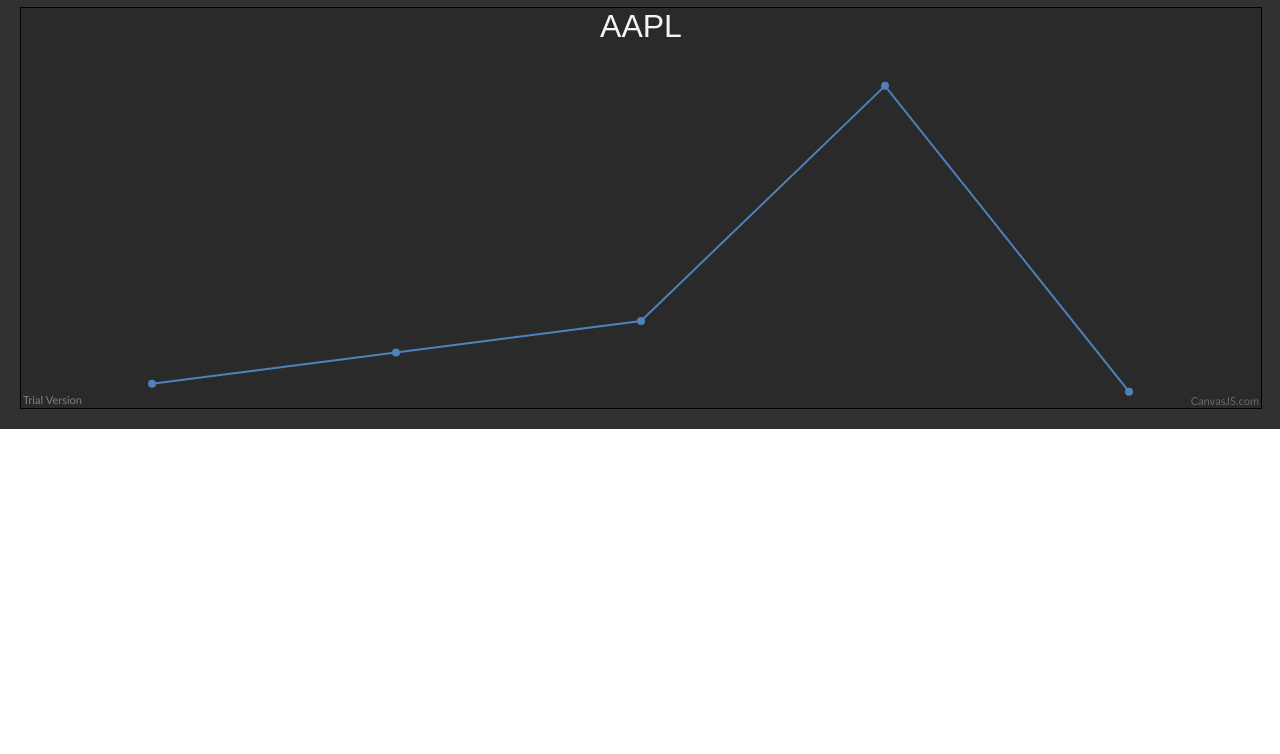
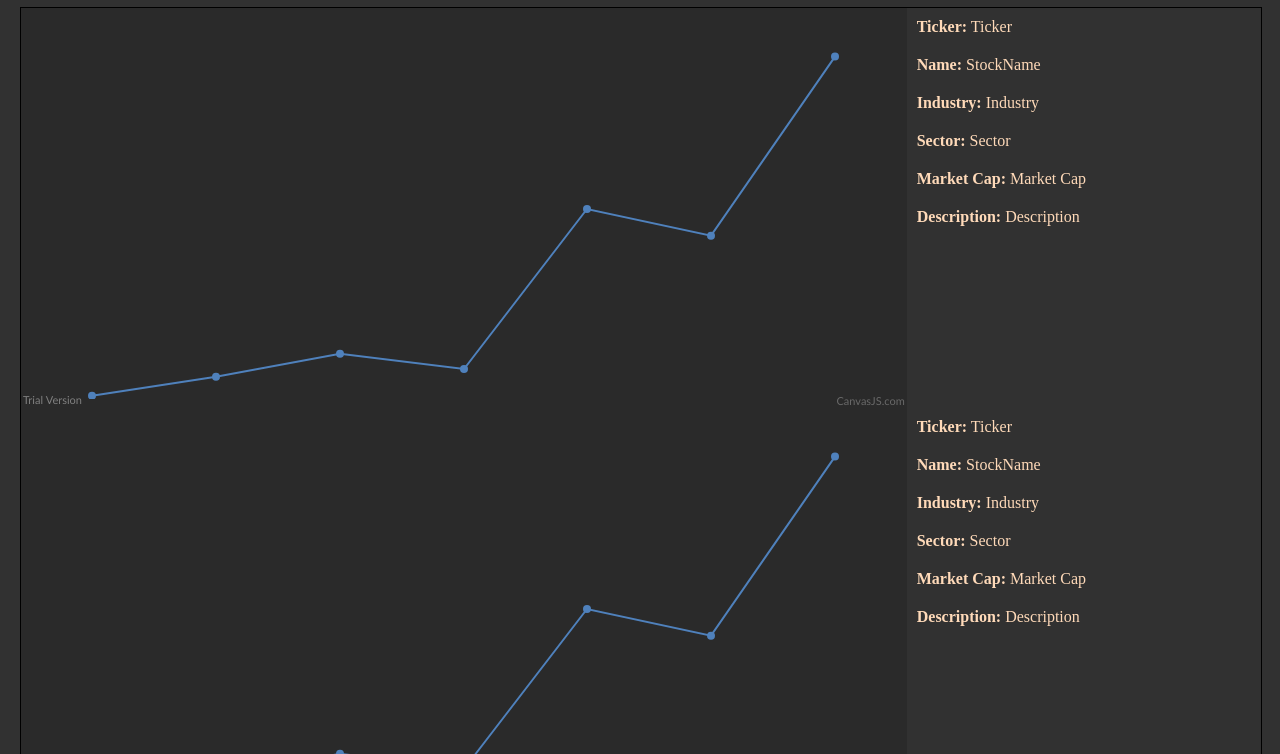
Before and after one commit to Aitori/stock-screener-frontend, a React app: page / in a window 1280 px wide. Shown: the part 46-800 px from the top of the page. Built offline with nearby package versions, Linux system fonts and the light colour scheme.

Commit message:
more template vibes

```diff
--- a/public/index.html
+++ b/public/index.html
@@ -10,34 +10,11 @@
       content="Web site created using create-react-app"
     />
     <link rel="apple-touch-icon" href="%PUBLIC_URL%/logo192.png" />
-    <!--
-      manifest.json provides metadata used when your web app is installed on a
-      user's mobile device or desktop. See https://developers.google.com/web/fundamentals/web-app-manifest/
-    -->
     <link rel="manifest" href="%PUBLIC_URL%/manifest.json" />
-    <!--
-      Notice the use of %PUBLIC_URL% in the tags above.
-      It will be replaced with the URL of the `public` folder during the build.
-      Only files inside the `public` folder can be referenced from the HTML.
-
-      Unlike "/favicon.ico" or "favicon.ico", "%PUBLIC_URL%/favicon.ico" will
-      work correctly both with client-side routing and a non-root public URL.
-      Learn how to configure a non-root public URL by running `npm run build`.
-    -->
-    <title>React App</title>
+    <title>Stock Screener</title>
   </head>
   <body>
     <noscript>You need to enable JavaScript to run this app.</noscript>
     <div id="root"></div>
-    <!--
-      This HTML file is a template.
-      If you open it directly in the browser, you will see an empty page.
-
-      You can add webfonts, meta tags, or analytics to this file.
-      The build step will place the bundled scripts into the <body> tag.
-
-      To begin the development, run `npm start` or `yarn start`.
-      To create a production bundle, use `npm run build` or `yarn build`.
-    -->
   </body>
 </html>
--- a/src/app/index.js
+++ b/src/app/index.js
@@ -2,8 +2,8 @@ import React from "react";
 import "./styles.scss";
 // component imports
 import Button from "../components/button";
-import Chart from "../components/chart";
-
+import Stock from "../components/stock";
+import data from "../tempdata";
 const App = () => {
   return (
     <div className="app">
@@ -14,7 +14,9 @@ const App = () => {
         </Button>
       </div>
       <div className="app-content">
-        <Chart />
+        {data.map((e) => {
+          return <Stock key={e.ticker} {...e}/>;
+        })}
       </div>
     </div>
   );
--- a/src/components/chart/index.js
+++ b/src/components/chart/index.js
@@ -1,12 +1,11 @@
 import React from "react";
 import CanvasJSReact from "../../lib/canvasjs.react";
 
-const Chart = () => {
+const Chart = (props) => {
   let CanvasJSChart = CanvasJSReact.CanvasJSChart;
+  const dataPoints =
+    props.priceData == null ? [{ x: 0, y: 0 }] : props.priceData;
   const options = {
-    title: {
-      text: "AAPL",
-    },
     theme: "dark1",
     axisX: {
       gridThickness: 0,
@@ -39,13 +38,7 @@ const Chart = () => {
     data: [
       {
         type: "line",
-        dataPoints: [
-          { label: "2012", y: 10 },
-          { label: "2015", y: 30 },
-          { label: "2018", y: 50 },
-          { label: "2021", y: 200 },
-          { label: "2024", y: 5 },
-        ],
+        dataPoints: dataPoints,
       },
     ],
   };
--- a/src/components/stock/index.js
+++ b/src/components/stock/index.js
@@ -0,0 +1,33 @@
+import React from "react";
+import Chart from "../chart";
+import "./styles.scss";
+
+const Stock = (props) => {
+  return (
+    <div className="stock">
+      <Chart priceData={props.priceData} />
+      <div className="stock-info-box">
+        <div className="stock-info">
+          <b>Ticker:</b> {props.ticker}
+        </div>
+        <div className="stock-info">
+          <b>Name:</b> {props.name}
+        </div>
+        <div className="stock-info">
+          <b>Industry:</b> {props.industry}
+        </div>
+        <div className="stock-info">
+          <b>Sector:</b> {props.sector}
+        </div>
+        <div className="stock-info">
+          <b>Market Cap:</b> {props.market_cap}
+        </div>
+        <div className="stock-info">
+          <b>Description:</b> {props.description}
+        </div>
+      </div>
+    </div>
+  );
+};
+
+export default Stock;
--- a/src/components/stock/styles.scss
+++ b/src/components/stock/styles.scss
@@ -0,0 +1,16 @@
+.stock {
+  display: flex;
+  flex-direction: row;
+
+  color: peachpuff;
+
+  &-info-box {
+    display: flex;
+    flex-direction: column;
+    width: 40%;
+  }
+
+  &-info {
+    padding: 10px;
+  }
+}
--- /dev/null
+++ b/src/tempdata.js
@@ -0,0 +1,89 @@
+const data = [
+  {
+    name: "StockName",
+    ticker: "Ticker",
+    industry: "Industry",
+    sector: "Sector",
+    market_cap: "Market Cap",
+    description: "Description",
+    priceData: [
+      { x: 0, y: 1 },
+      { x: 1, y: 6 },
+      { x: 2, y: 12 },
+      { x: 3, y: 8 },
+      { x: 4, y: 50 },
+      { x: 5, y: 43 },
+      { x: 6, y: 90 },
+    ],
+  },
+  {
+    name: "StockName",
+    ticker: "Ticker",
+    industry: "Industry",
+    sector: "Sector",
+    market_cap: "Market Cap",
+    description: "Description",
+    priceData: [
+      { x: 0, y: 1 },
+      { x: 1, y: 6 },
+      { x: 2, y: 12 },
+      { x: 3, y: 8 },
+      { x: 4, y: 50 },
+      { x: 5, y: 43 },
+      { x: 6, y: 90 },
+    ],
+  },
+  {
+    name: "StockName",
+    ticker: "Ticker",
+    industry: "Industry",
+    sector: "Sector",
+    market_cap: "Market Cap",
+    description: "Description",
+    priceData: [
+      { x: 0, y: 1 },
+      { x: 1, y: 6 },
+      { x: 2, y: 12 },
+      { x: 3, y: 8 },
+      { x: 4, y: 50 },
+      { x: 5, y: 43 },
+      { x: 6, y: 90 },
+    ],
+  },
+  {
+    name: "StockName",
+    ticker: "Ticker",
+    industry: "Industry",
+    sector: "Sector",
+    market_cap: "Market Cap",
+    description: "Description",
+    priceData: [
+      { x: 0, y: 1 },
+      { x: 1, y: 6 },
+      { x: 2, y: 12 },
+      { x: 3, y: 8 },
+      { x: 4, y: 50 },
+      { x: 5, y: 43 },
+      { x: 6, y: 90 },
+    ],
+  },
+  {
+    name: "StockName",
+    ticker: "Ticker",
+    industry: "Industry",
+    sector: "Sector",
+    market_cap: "Market Cap",
+    description: "Description",
+    priceData: [
+      { x: 0, y: 1 },
+      { x: 1, y: 6 },
+      { x: 2, y: 12 },
+      { x: 3, y: 8 },
+      { x: 4, y: 50 },
+      { x: 5, y: 43 },
+      { x: 6, y: 90 },
+    ],
+  },
+];
+
+export default data;
```
